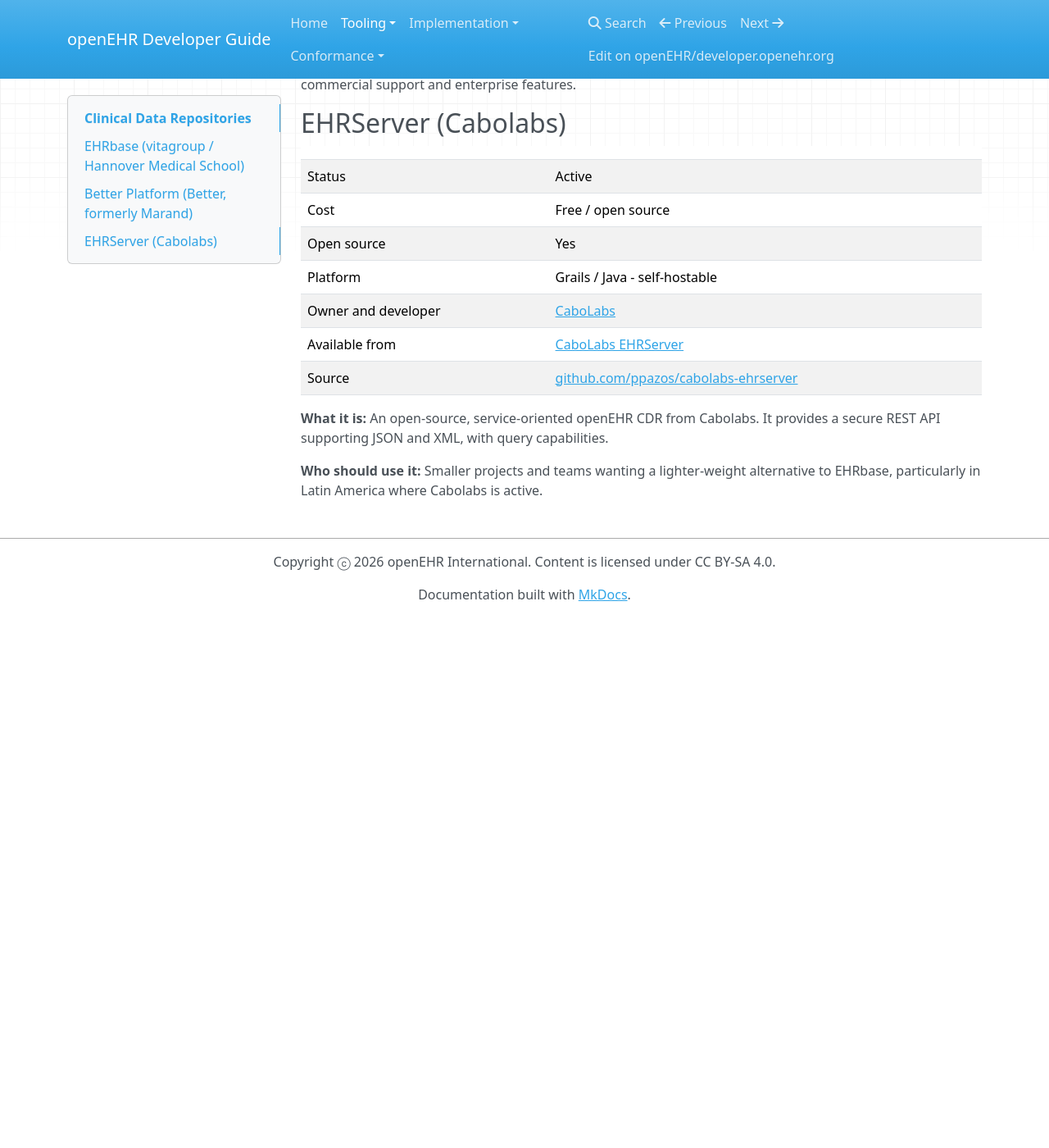
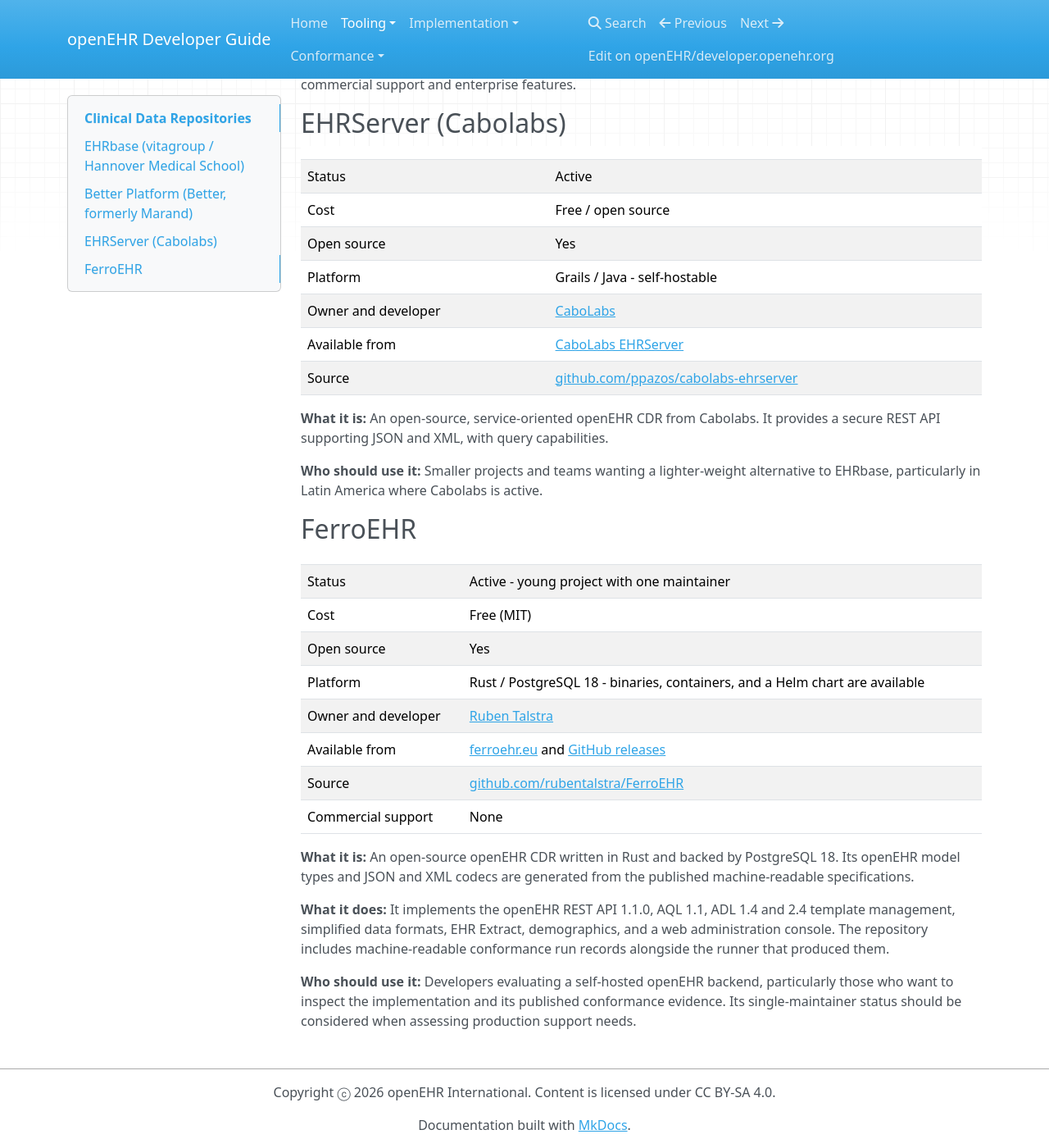
Before and after one commit to openEHR/developer.openehr.org, an MkDocs documentation site: the page built from docs/tooling/clinical-data-repositories.md, in a window 1280 px wide and 1400 px high, scrolled down 1201 px. Shown: the whole window at 82% size. Built offline with MkDocs 1.6.1, drawn with Linux system fonts in a browser that asks for light colours; nearby versions of some CDN libraries; before the commit the page ends 1954 px from its top, so only the background shows below that.

Commit message:
docs(tooling): add FerroEHR (#2)
* Add FerroEHR to the clinical data repositories page

* List FerroEHR first

* FerroEHR platform column: binaries, Docker and Kubernetes

* Add the FerroEHR admin console to the query tools page

---------

Co-authored-by: Marcus Baw <marcus@marcusbaw.com>

```diff
--- a/docs/tooling/clinical-data-repositories.md
+++ b/docs/tooling/clinical-data-repositories.md
@@ -52,3 +52,22 @@ Clinical data repositories (CDRs) store patient data in openEHR format. They exp
 **What it is:** An open-source, service-oriented openEHR CDR from Cabolabs. It provides a secure REST API supporting JSON and XML, with query capabilities.
 
 **Who should use it:** Smaller projects and teams wanting a lighter-weight alternative to EHRbase, particularly in Latin America where Cabolabs is active.
+
+## FerroEHR
+
+| | |
+| --- | --- |
+| Status | Active - young project with one maintainer |
+| Cost | Free (MIT) |
+| Open source | Yes |
+| Platform | Rust / PostgreSQL 18 - binaries, containers, and a Helm chart are available |
+| Owner and developer | [Ruben Talstra](https://github.com/rubentalstra) |
+| Available from | [ferroehr.eu](https://ferroehr.eu/) and [GitHub releases](https://github.com/rubentalstra/FerroEHR/releases/latest) |
+| Source | [github.com/rubentalstra/FerroEHR](https://github.com/rubentalstra/FerroEHR) |
+| Commercial support | None |
+
+**What it is:** An open-source openEHR CDR written in Rust and backed by PostgreSQL 18. Its openEHR model types and JSON and XML codecs are generated from the published machine-readable specifications.
+
+**What it does:** It implements the openEHR REST API 1.1.0, AQL 1.1, ADL 1.4 and 2.4 template management, simplified data formats, EHR Extract, demographics, and a web administration console. The repository includes machine-readable conformance run records alongside the runner that produced them.
+
+**Who should use it:** Developers evaluating a self-hosted openEHR backend, particularly those who want to inspect the implementation and its published conformance evidence. Its single-maintainer status should be considered when assessing production support needs.
```
Also changed, not shown: docs/tooling/comparison-table.md (+1 -0 lines), docs/tooling/query-tools.md (+16 -0 lines).
